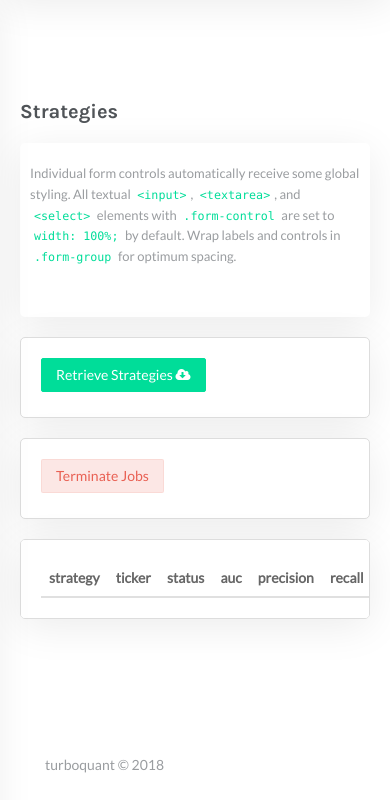
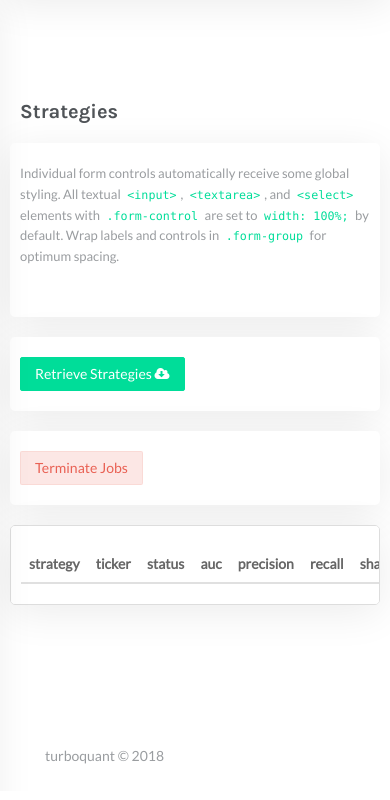
Before and after one commit to cg94301/turboquant, a Flask app: page /quant/strategies/ in a window 390 px wide. Shown: the part 64-864 px from the top of the page. After the commit the page ends 828 px from the top, so only its background shows below. Run offline with Flask 2, Linux system fonts and the light colour scheme; the visitor is signed in with stand-in values (Sample User, id 1); data comes from the database, SQL or seed files in the repository; data that the repository does not hold is empty; parts of the project's set-up code (start-up, migrations or seed data) failed here and were passed over; some libraries are stand-ins or nearby versions.

Commit message:
change format. make it consistent

```diff
--- a/turboquant/blueprints/quant/templates/quant/page/strategies.html
+++ b/turboquant/blueprints/quant/templates/quant/page/strategies.html
@@ -44,11 +44,8 @@
             </div>
           </div>
 
-          <div class="card-box">
           <div class="row">
-              <div class="row">
-                <div class="col-sm-12">
-                  <!-- <h4 class="header-title">Strategies</h4> -->
+            <div class="col-sm-12 card-box">
               <p class="text-muted m-b-30 font-13">
                 Individual form controls automatically receive some global styling. All textual <code>&lt;input&gt;</code>,
                 <code>&lt;textarea&gt;</code>, and <code>&lt;select&gt;</code> elements with <code>.form-control</code> are set to
@@ -56,67 +53,21 @@
               </p>
             </div>
           </div>
+
+          <div class="row">
+            <form action="{{ url_for('quant.strategies') }}" method="post">
+              <div class="col-sm-8 card-box">
+                {{ form.hidden_tag() }}
+                <button type="submit" name="update" class="btn btn-custom waves-effect w-md waves-light">Retrieve Strategies <span><i class="fa fa-cloud-download"></i></span></button>
               </div>
+              <div class="col-sm-4 card-box">
+                <button type="submit" name="terminate" class="btn btn-danger btn-trans waves-effect w-md waves-light">Terminate Jobs</button>
               </div>
-
-	  <!-- Page-Title -->
-          <!-- <div class="row">
-            <div class="col-sm-12">
-              <div class="btn-group pull-right m-t-5 m-b-20">
-                <button type="button" class="btn btn-custom dropdown-toggle waves-effect waves-light" data-toggle="dropdown" aria-expanded="false">Settings <span class="m-l-5"><i class="fa fa-cog"></i></span></button>
-                <ul class="dropdown-menu" role="menu">
-                  <li><a href="#">Action</a></li>
-                  <li><a href="#">Another action</a></li>
-                  <li><a href="#">Something else here</a></li>
-                  <li class="divider"></li>
-                  <li><a href="#">Separated link</a></li>
-                </ul>
-              </div>
-              <h4 class="page-title">Datatables</h4>
-            </div>
-          </div> -->
-          <div class="row">
-            <div class="col-sm-8">
-              <div class="card-box table-responsive">
-
-                <!-- <a href="{{ url_for('quant.strategies') }}">
-                  <button type="button" class="btn btn-danger waves-effect w-md waves-light m-b-5">Retrieve Strategies</button>
-                </a> -->
-                <!-- <h5 class="header-title m-t-0 m-b-30"> Retrieve strategies from cloud</h5> -->
-                <form action="{{ url_for('quant.strategies') }}" method="post">
-                   {{ form.hidden_tag() }}
-                   <button type="submit" name="update" class="btn btn-custom waves-effect w-md waves-light m-b-5">Retrieve Strategies <span><i class="fa fa-cloud-download"></i></span></button>
             </form>
           </div>
-            </div>
-            <div class="col-sm-4">
-              <div class="card-box table-responsive">
-                <!-- <h5 class="header-title m-t-0 m-b-30">Terminate cloud jobs</h5> -->
-                <form action="{{ url_for('quant.strategies') }}" method="post">
-                   {{ form.hidden_tag() }}
-                   <button type="submit" name="terminate" class="btn btn-danger btn-trans waves-effect w-md waves-light m-b-5">Terminate Jobs</button>
-                </form>
-
-              </div>
-            </div>
-          </div>
           <div class="row">
-            <div class="col-sm-12">
-              <div class="card-box table-responsive">
-                <!-- <div class="dropdown pull-right">
-                  <a href="#" class="dropdown-toggle card-drop" data-toggle="dropdown" aria-expanded="false">
-                    <i class="zmdi zmdi-more-vert"></i>
-                  </a>
-                  <ul class="dropdown-menu" role="menu">
-                    <li><a href="#">Action</a></li>
-                    <li><a href="#">Another action</a></li>
-                    <li><a href="#">Something else here</a></li>
-                    <li class="divider"></li>
-                    <li><a href="#">Separated link</a></li>
-                  </ul>
-                </div> -->
-
-                <!-- <h4 class="header-title m-t-0 m-b-30">Strategies</h4> -->
+            <div class="col-sm-12 card-box table-responsive">
+              <!-- <div class="card-box table-responsive"> -->
 
                 <table id="datatable" class="table table-striped dt-responsive nowrap">
                   <thead>
@@ -184,7 +135,7 @@
                     {% endfor %}
                   </tbody>
                 </table>
-              </div>
+              <!-- </div> -->
             </div><!-- end col -->
           </div>
           <!-- end row -->
```
Also changed, not shown: turboquant/blueprints/quant/templates/quant/page/data.html (+10 -63 lines), turboquant/blueprints/quant/templates/quant/page/generate.html (+10 -23 lines). Lines whose indentation alone changed are shown as unchanged.
